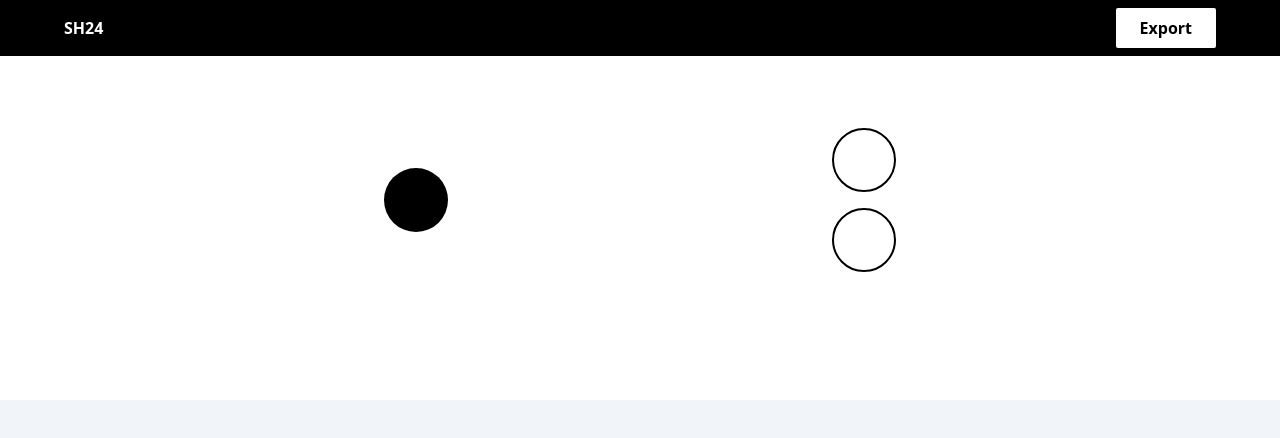
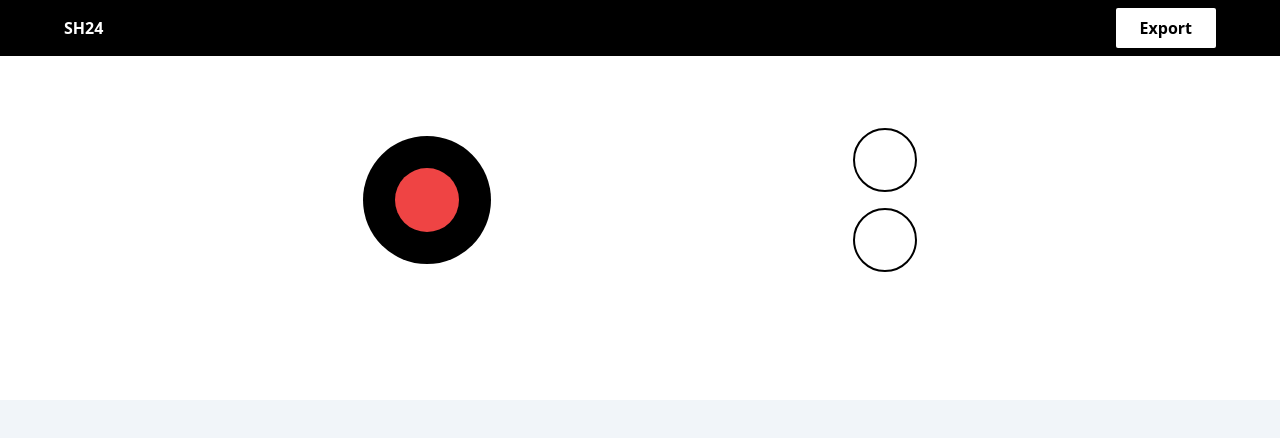
Before and after one commit to RamenBuddha/SH24, a React (Vite) app in the folder frontend/: page / in a window 1280 px wide. Shown: the top 438 px of the page. Built offline with nearby package versions, Linux system fonts and the light colour scheme.

Commit message:
added red button to joystick

```diff
--- a/frontend/src/components/Joystick.jsx
+++ b/frontend/src/components/Joystick.jsx
@@ -1,7 +1,9 @@
 
 const Joystick = () => {
     return (
-        <div className="w-16 h-16 bg-black rounded-full"></div>
+        <div className="w-32 h-32 bg-black rounded-full flex items-center justify-center">
+            <div className="w-16 h-16 bg-red-500 rounded-full"></div>
+        </div>
 
     )
 }
```
